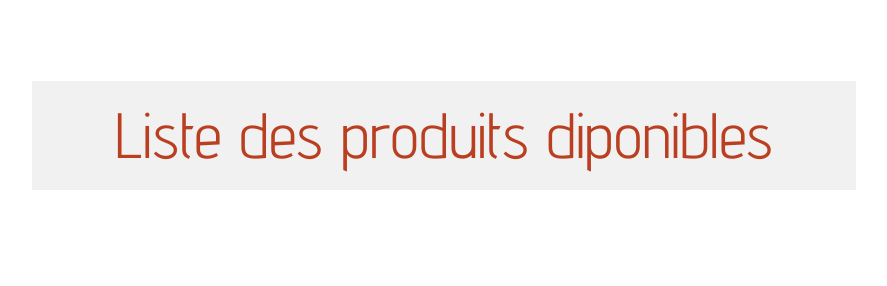
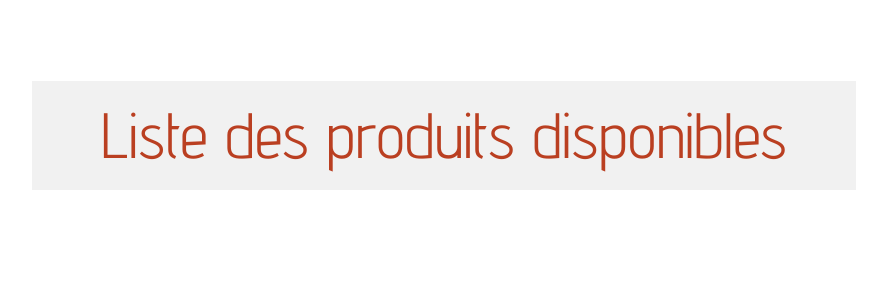
Before and after one commit to BarbaraGonthier/Project-2-DesignBroderie, a PHP site: template src/View/Productadmin/index.html.twig in a window 1280 px wide. Shown: the part 175-461 px from the top of the page, without its empty margins (196-1083 px from the left). Run offline with PHP 8.4, Linux system fonts and the light colour scheme; the template is opened without the code that fills it, so the values that code supplies are empty; some libraries are stand-ins or nearby versions.

Commit message:
modif title index admin

```diff
--- a/src/View/Productadmin/index.html.twig
+++ b/src/View/Productadmin/index.html.twig
@@ -10,7 +10,7 @@
         <div class="row">
             <div class="col-md-10 offset-md-1 col-12">
                 <h1 class="titre">
-                    Liste des produits diponibles
+                    Liste des produits disponibles
                 </h1>
             </div>
         </div>
```
